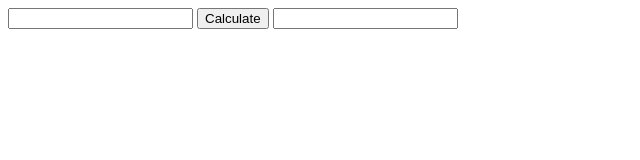
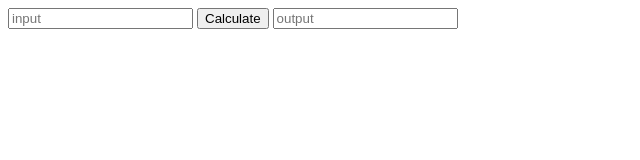
Before and after one commit to robustNan/Arithmetic, a website: page src/index.html in a window 1280 px wide. Shown: the full height of the page, 0-640 px from the left. Drawn offline with Linux system fonts and the light colour scheme.

Commit message:
Update index.html

```diff
--- a/src/index.html
+++ b/src/index.html
@@ -9,9 +9,9 @@
 </head>
 
 <body>
-    <input type="text" id="input">
+    <input type="text" id="input" placeholder="input">
     <button id="btn">Calculate</button>
-    <input type="text" id="output">
+    <input type="text" id="output" placeholder="output">
 </body>
 
 </html>
```
